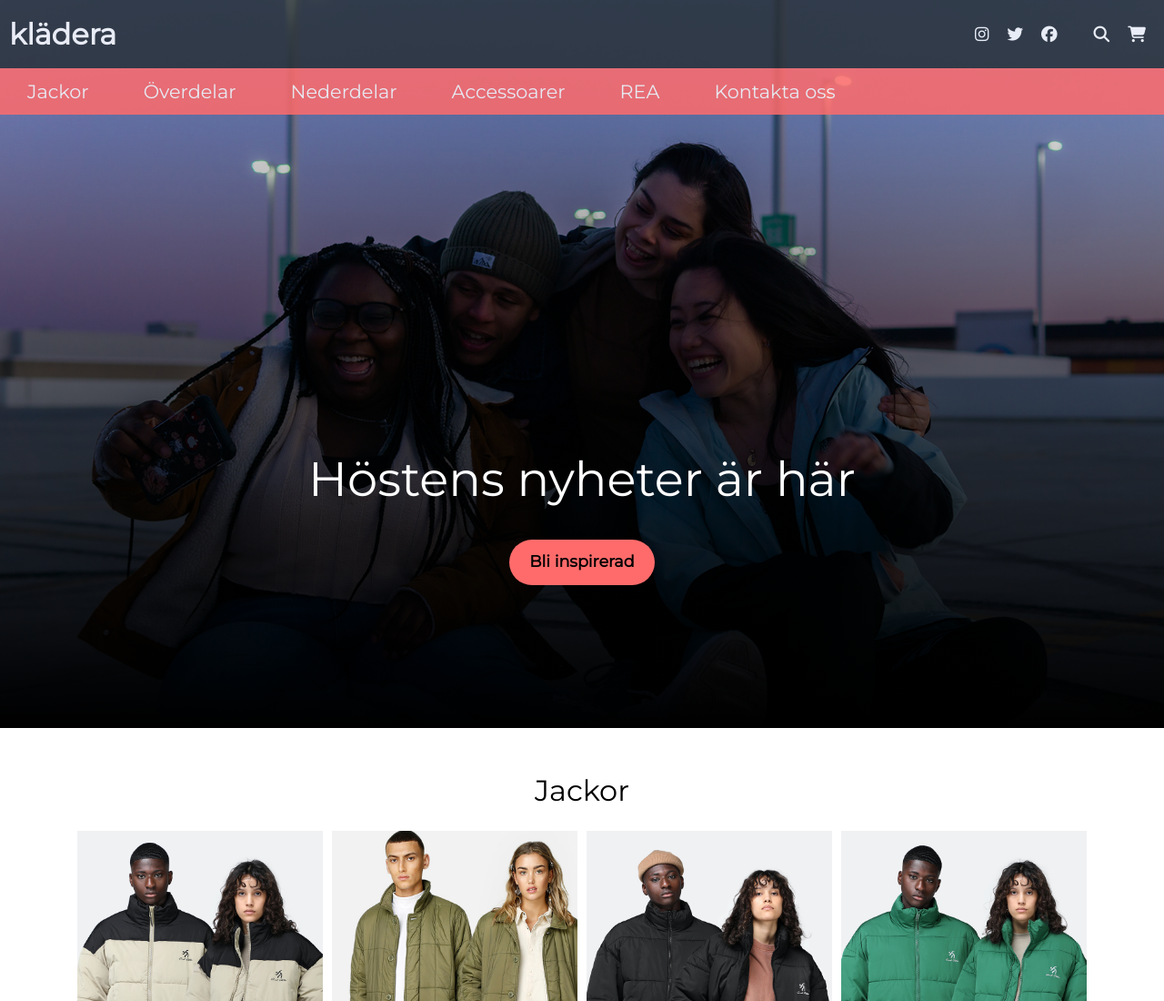
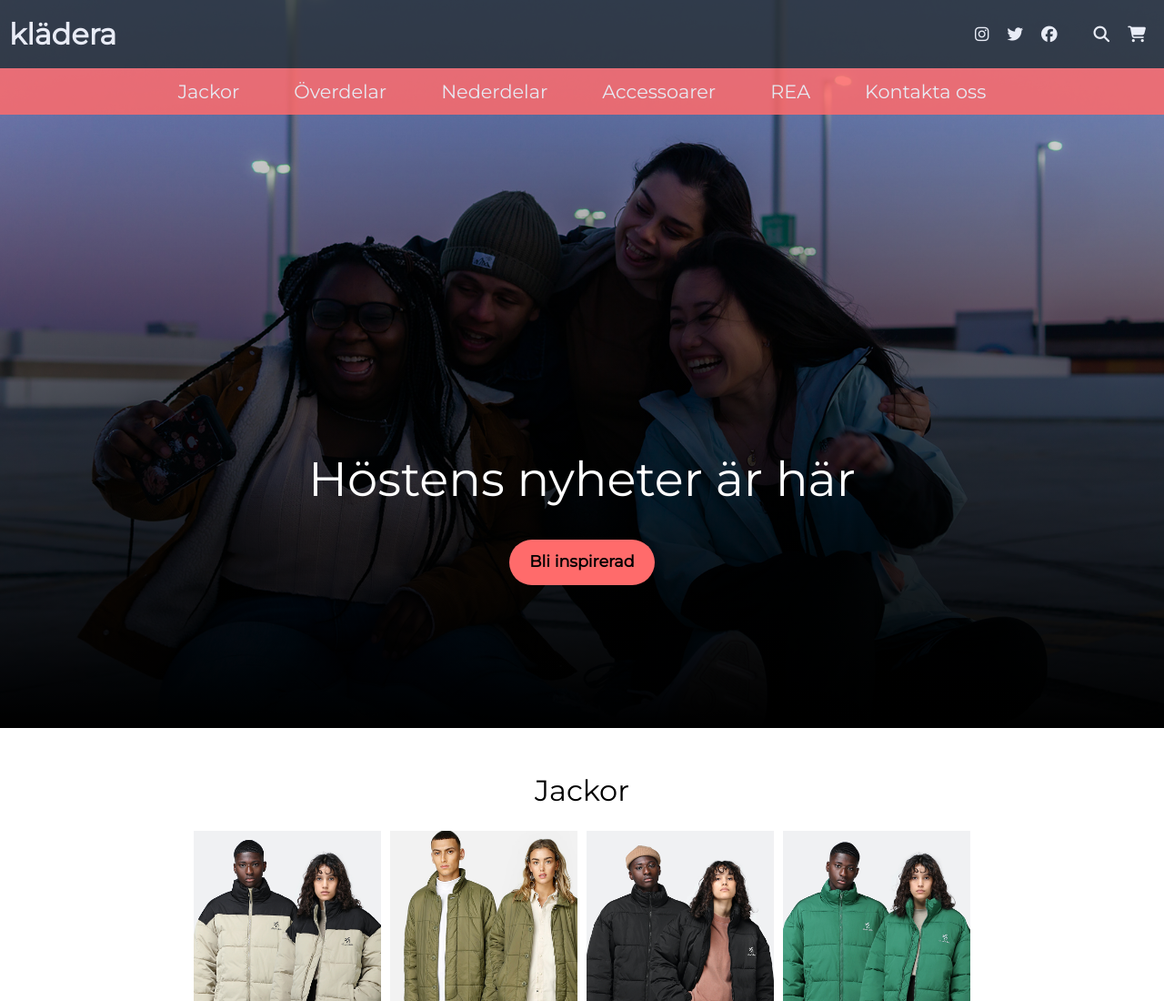
Before and after one commit to ViggoOhlsson/webshop-inlamning-3, a website: page index.html in a window 1280 px wide. Shown: the top 1100 px of the page at 91% size. Drawn offline with nearby package versions, Linux system fonts and the light colour scheme.

Commit message:
changes in header

```diff
--- a/scss/main.scss
+++ b/scss/main.scss
@@ -99,6 +99,8 @@ header {
   height: 100%;
   margin: 0;
   padding: 0;
+  display: flex;
+  flex-direction: column;
 }
 
 .grid-container {
@@ -235,8 +237,13 @@ margin: 0px;
   font-weight: 700;
 }
 
+@media only screen and (min-width: 768px) {
+  .grid-products {
+    grid-template-columns: repeat(3, 1fr);
+  }
 
-@media only screen and (min-width: 768px) {
+}
+@media only screen and (min-width: 1024px) {
   header {
     width: 100%;
     position: fixed;
@@ -247,10 +254,13 @@ margin: 0px;
   .header-dropdown {
     visibility: visible;
     flex-direction: row;
+    justify-content: center;
   }
 
   .grid-container {
     padding: 50px 80px;
+    width:80%;
+    align-self: center;
   }
 
   .grid-products {
```
Also changed, not shown: css/main.css.
